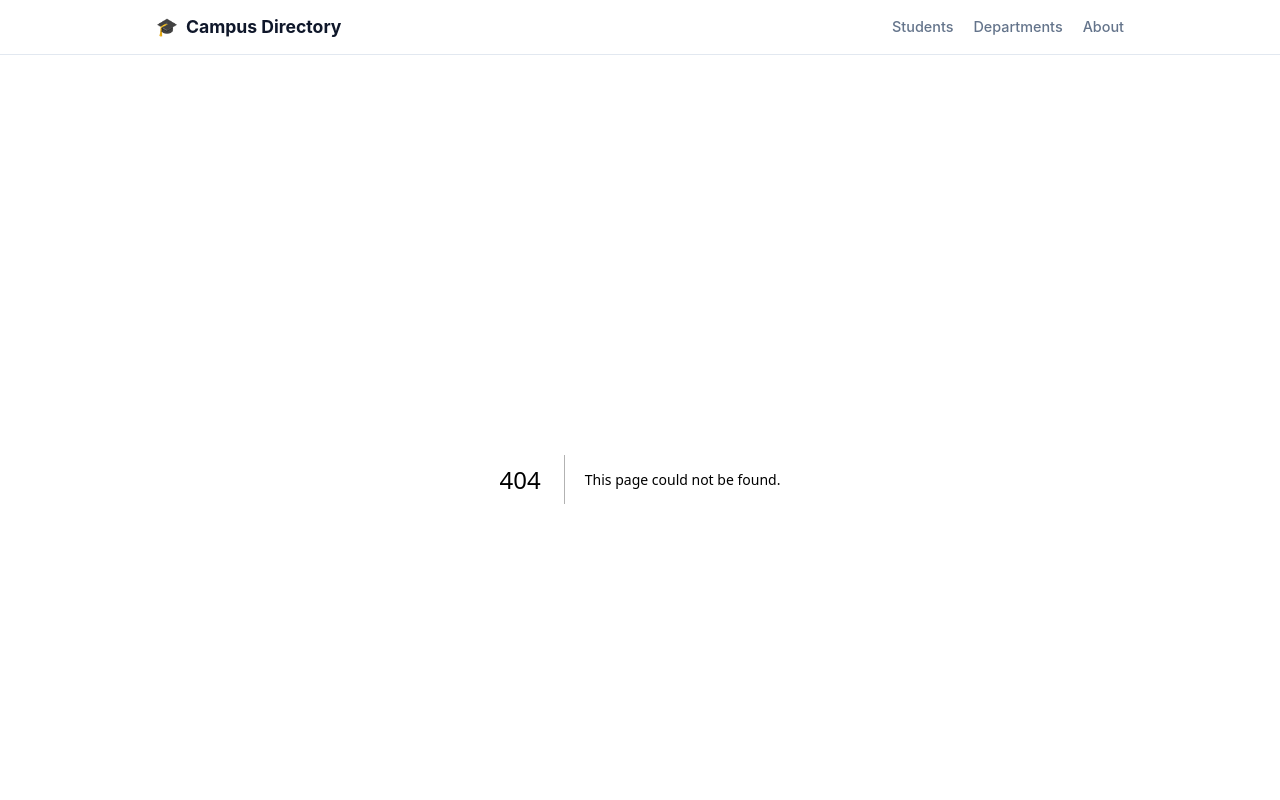
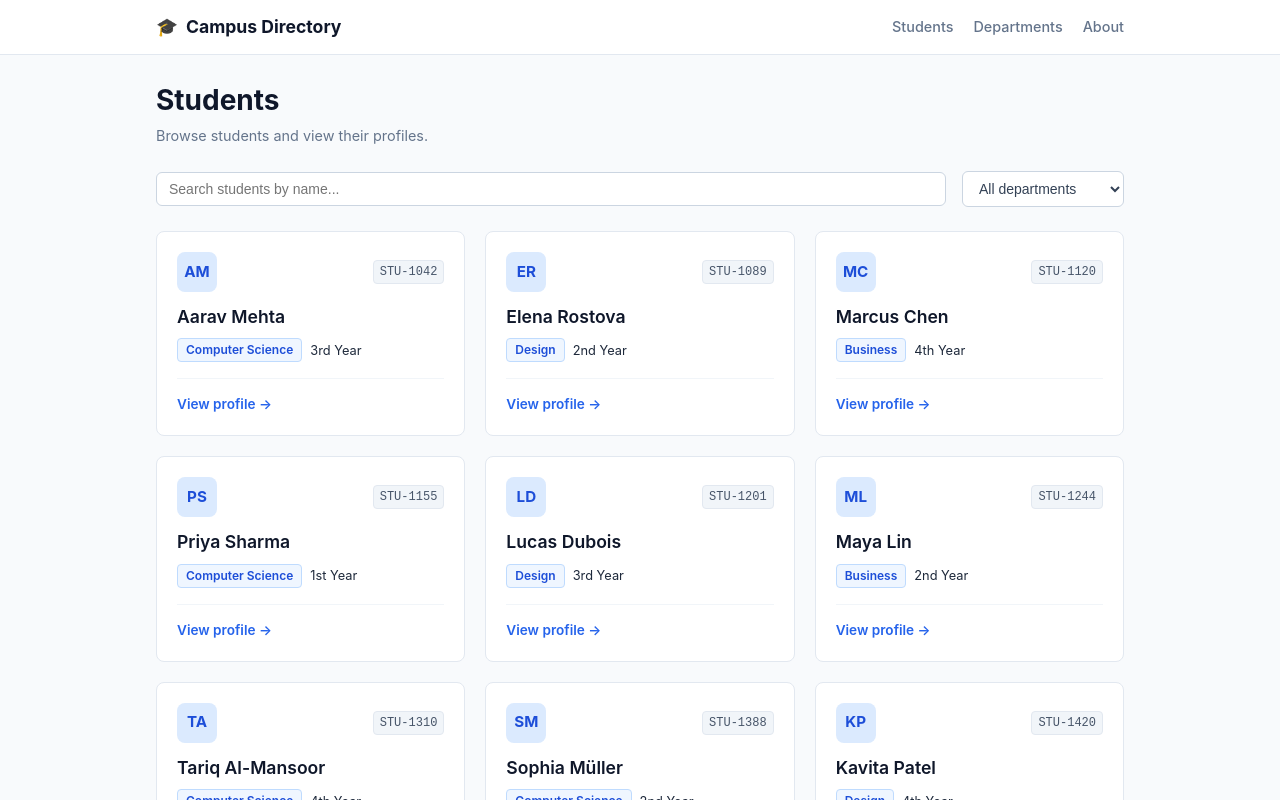
Before and after one commit to theRkakkad/Sem_03-Assignments, a Next.js app in the folder NEXT_JS/Student_Directory/: page /students in a window 1280 px wide. Before the commit this address had no page. Shown: the top 800 px of the page. Built offline with nearby package versions, Linux system fonts and the light colour scheme.

Commit message:
made students list page

```diff
--- /dev/null
+++ b/NEXT_JS/Student_Directory/src/app/students/page.tsx
@@ -0,0 +1,24 @@
+// Students directory page listing all students with search and filter
+import type { Metadata } from "next";
+import { students } from "../../data/students";
+import StudentFilter from "../../components/StudentFilter";
+
+export const metadata: Metadata = {
+  title: "Students Directory - Campus Directory",
+  description: "Browse students and view their profiles at Campus Directory.",
+};
+
+export default function StudentsPage() {
+  return (
+    <div>
+      {/* Page Title & Subtitle */}
+      <div className="page-header">
+        <h1 className="page-title">Students</h1>
+        <p className="page-subtitle">Browse students and view their profiles.</p>
+      </div>
+
+      {/* Interactive student search and cards list */}
+      <StudentFilter students={students} />
+    </div>
+  );
+}
--- /dev/null
+++ b/NEXT_JS/Student_Directory/src/components/StudentFilter.tsx
@@ -0,0 +1,78 @@
+// Client component for filtering students by name and department
+"use client";
+
+import { useState } from "react";
+import { Student } from "../types/student";
+import StudentCard from "./StudentCard";
+
+export default function StudentFilter({ students }: { students: Student[] }) {
+  // Search query text state
+  const [search, setSearch] = useState("");
+  // Selected department filter state
+  const [department, setDepartment] = useState("All");
+
+  // Filter students based on name and selected course
+  const filteredStudents = students.filter((student) => {
+    const matchesName = student.name
+      .toLowerCase()
+      .includes(search.toLowerCase());
+    const matchesDepartment =
+      department === "All" || student.course === department;
+    return matchesName && matchesDepartment;
+  });
+
+  return (
+    <div>
+      {/* Search input and department filter bar */}
+      <div className="filter-bar">
+        <input
+          type="text"
+          value={search}
+          onChange={(e) => setSearch(e.target.value)}
+          placeholder="Search students by name..."
+          className="search-input"
+        />
+
+        <select
+          value={department}
+          onChange={(e) => setDepartment(e.target.value)}
+          className="filter-select"
+        >
+          <option value="All">All departments</option>
+          <option value="Computer Science">Computer Science</option>
+          <option value="Design">Design</option>
+          <option value="Business">Business</option>
+        </select>
+      </div>
+
+      {/* Grid of students */}
+      {filteredStudents.length > 0 ? (
+        <div className="student-grid">
+          {filteredStudents.map((student) => (
+            <StudentCard key={student.id} student={student} />
+          ))}
+        </div>
+      ) : (
+        <div className="loading-box">
+          <p className="text-muted">No students found matching your criteria.</p>
+          <button
+            type="button"
+            onClick={() => {
+              setSearch("");
+              setDepartment("All");
+            }}
+            className="btn btn-secondary"
+            style={{ marginTop: "12px" }}
+          >
+            Reset Filters
+          </button>
+        </div>
+      )}
+
+      {/* Counter footer */}
+      <div style={{ marginTop: "20px", paddingTop: "14px", borderTop: "1px solid #e2e8f0", fontSize: "0.85rem", color: "#64748b" }}>
+        Showing {filteredStudents.length} of {students.length} students
+      </div>
+    </div>
+  );
+}
```
